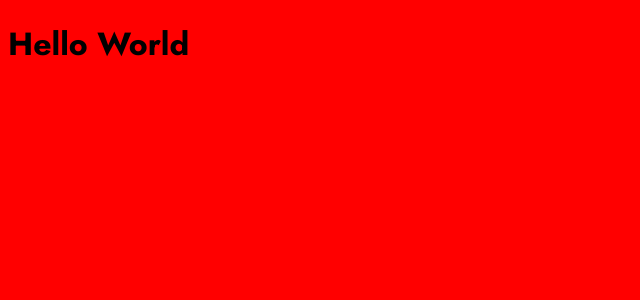
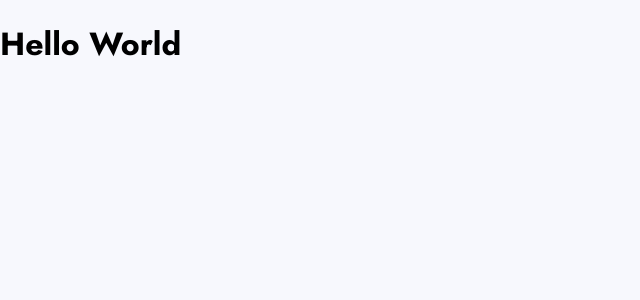
Before and after one commit to konradczarny02/feedback-app, a React (Create React App) app: page / in a window 1280 px wide. Shown: the top 300 px of the page, without its empty margins (0-640 px from the left). Built offline with nearby package versions, Linux system fonts and the light colour scheme.

Commit message:
configured default theme with types

```diff
--- a/src/assets/styles/GlobalStyles.js
+++ b/src/assets/styles/GlobalStyles.ts
@@ -12,9 +12,11 @@ export const GlobalStyles = createGlobalStyle`
 
   body {
     font-family: 'Jost', sans-serif;
-    background-color: red;
+    background-color: ${({ theme }) => theme.colors.darkerWhite};
     width: 100%;
     min-height: 100vh;
+    margin: 0;
+    padding: 0;
   }
 
   a, input, button, textarea {
--- a/src/assets/styles/theme.ts
+++ b/src/assets/styles/theme.ts
@@ -1,15 +1,54 @@
+type Color = string;
+type FontSize = string;
+
 interface colorsInterface {
-  red: string;
-  blue: string;
+  pink: Color;
+  blue: Color;
+  darkBlue: Color;
+  lightBlue: Color;
+  orange: Color;
+  gray: Color;
+  darkGray: Color;
+  lightGray: Color;
+  white: Color;
+  darkerWhite: Color;
+}
+
+interface fontsInterface {
+  h1: FontSize;
+  h2: FontSize;
+  h3: FontSize;
+  h4: FontSize;
+  paragraphBig: FontSize;
+  paragraphRegular: FontSize;
+  paragraphSmall: FontSize;
 }
 
 interface themeInterface {
   colors: colorsInterface;
+  fonts: fontsInterface;
 }
 
 export const theme: themeInterface = {
   colors: {
-    red: 'red',
-    blue: 'blue',
+    pink: '#AD1FEA',
+    blue: '#4661E6',
+    darkBlue: '#3A4374',
+    lightBlue: '#62BCFA',
+    orange: '#F49F85',
+    gray: '#647196',
+    lightGray: '#F2F4FF',
+    darkGray: '#373F68',
+    white: '#FFFFFF',
+    darkerWhite: '#F7F8FD',
+  },
+  fonts: {
+    h1: '24px',
+    h2: '20px',
+    h3: '18px',
+    h4: '14px',
+    paragraphBig: '16px',
+    paragraphRegular: '15px',
+    paragraphSmall: '13px',
   },
 };
```
Also changed, not shown: package.json (+5 -4 lines), src/App.tsx (+5 -3 lines), src/assets/styles/styled.d.ts (added, +8 -0 lines), 1 other file (tests, documents, lock files or other folders).
